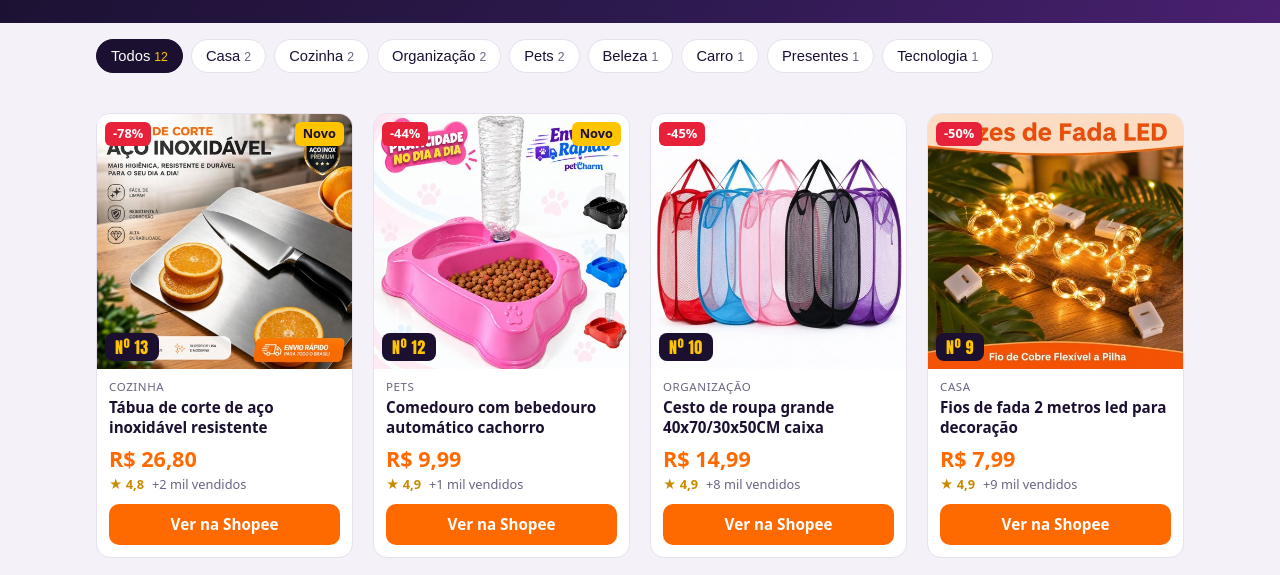
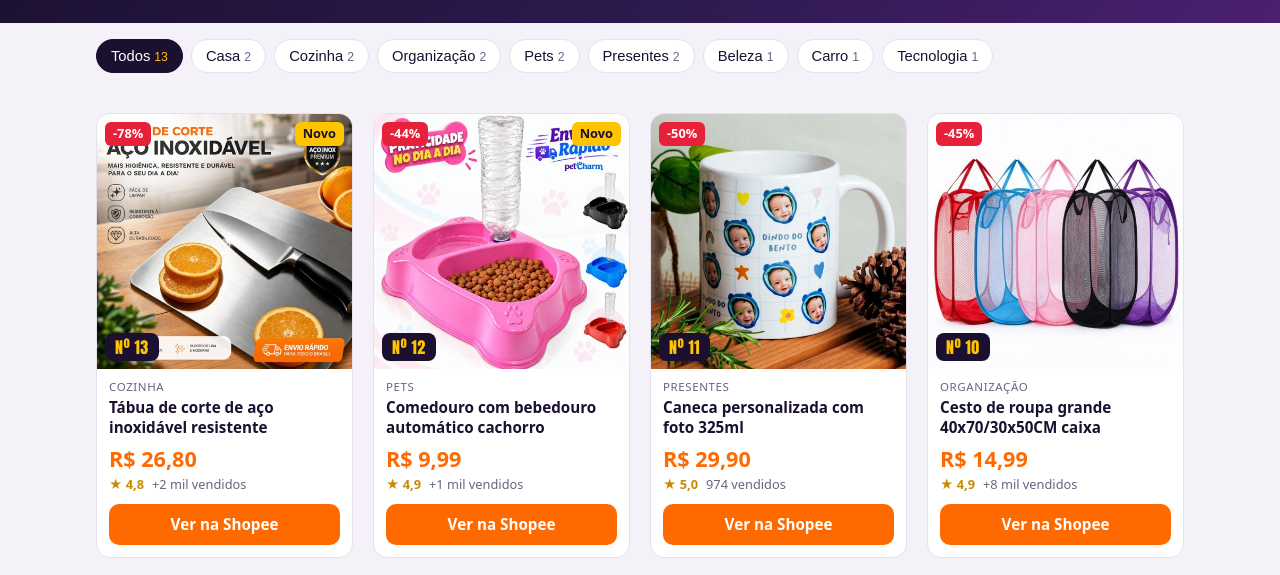
Before and after one commit to fjackvil/achadoflash-site, a plain HTML site: page index.html in a window 1280 px wide. Shown: the part 184-759 px from the top of the page. Drawn offline with Linux system fonts and the light colour scheme.

Commit message:
Página de links: 24/11 16:09

```diff
--- a/index.html
+++ b/index.html
@@ -16,7 +16,7 @@
 <p>Viu no vídeo? Digite o número lá em cima ou escolha uma categoria. Cada produto abre direto na Shopee.</p>
 </div></section>
 <main>
-<nav class="categorias" aria-label="Categorias"><button class="chip ativo" data-cat="todos">Todos<small>12</small></button><button class="chip" data-cat="casa">Casa<small>2</small></button><button class="chip" data-cat="cozinha">Cozinha<small>2</small></button><button class="chip" data-cat="organização">Organização<small>2</small></button><button class="chip" data-cat="pets">Pets<small>2</small></button><button class="chip" data-cat="beleza">Beleza<small>1</small></button><button class="chip" data-cat="carro">Carro<small>1</small></button><button class="chip" data-cat="presentes">Presentes<small>1</small></button><button class="chip" data-cat="tecnologia">Tecnologia<small>1</small></button></nav>
+<nav class="categorias" aria-label="Categorias"><button class="chip ativo" data-cat="todos">Todos<small>13</small></button><button class="chip" data-cat="casa">Casa<small>2</small></button><button class="chip" data-cat="cozinha">Cozinha<small>2</small></button><button class="chip" data-cat="organização">Organização<small>2</small></button><button class="chip" data-cat="pets">Pets<small>2</small></button><button class="chip" data-cat="presentes">Presentes<small>2</small></button><button class="chip" data-cat="beleza">Beleza<small>1</small></button><button class="chip" data-cat="carro">Carro<small>1</small></button><button class="chip" data-cat="tecnologia">Tecnologia<small>1</small></button></nav>
 <p id="aviso" role="status"></p>
 <section class="grade">
 <article class="item" id="n13" data-cat="cozinha">
@@ -39,6 +39,17 @@
 <p class="preco">R$ 9,99</p>
 <p class="dados"><span class="nota">★ 4,9</span><span>+1 mil vendidos</span></p>
 <a class="botao" href="https://s.shopee.com.br/AUvpl2TIk7" target="_blank" rel="sponsored noopener">Ver na Shopee</a>
+</div>
+</article>
+<article class="item" id="n11" data-cat="presentes">
+<a class="foto" href="https://s.shopee.com.br/gRu2y0gFu" target="_blank" rel="sponsored noopener" aria-label="Caneca personalizada com foto 325ml na Shopee">
+<img src="img/n011.jpg" alt="Caneca personalizada com foto 325ml" loading="lazy" width="480" height="480"><span class="num">Nº 11</span><span class="selos"><span class="selo off">-50%</span></span></a>
+<div class="info">
+<p class="cat">Presentes</p>
+<h2>Caneca personalizada com foto 325ml</h2>
+<p class="preco">R$ 29,90</p>
+<p class="dados"><span class="nota">★ 5,0</span><span>974 vendidos</span></p>
+<a class="botao" href="https://s.shopee.com.br/gRu2y0gFu" target="_blank" rel="sponsored noopener">Ver na Shopee</a>
 </div>
 </article>
 <article class="item" id="n10" data-cat="organização">
@@ -159,7 +170,7 @@ para você. Preço e estoque podem mudar; confira na Shopee antes de comprar. Os
 voz gerada por IA.</p>
 <div class="redes"><a href="https://www.instagram.com/achadoflashbrasil/" target="_blank" rel="noopener">Instagram</a><a href="https://www.tiktok.com/@achadoflashbrasil" target="_blank" rel="noopener">TikTok</a><a href="https://www.youtube.com/@AchadoFlashBrasil" target="_blank" rel="noopener">YouTube</a></div>
 <p><a href="privacidade.html">Privacidade</a> · <a href="termos.html">Termos de uso</a> ·
-Atualizado em 24/11/2026 às 16:08</p>
+Atualizado em 24/11/2026 às 16:09</p>
 </div></footer>
 <script>const busca=document.getElementById('busca'),aviso=document.getElementById('aviso'),
 chips=[...document.querySelectorAll('.chip')],itens=[...document.querySelectorAll('.item')];
```
Also changed, not shown: 11/index.html (added, +6 -0 lines), privacidade.html (+1 -1 lines), termos.html (+1 -1 lines), img/n011.jpg (added).
